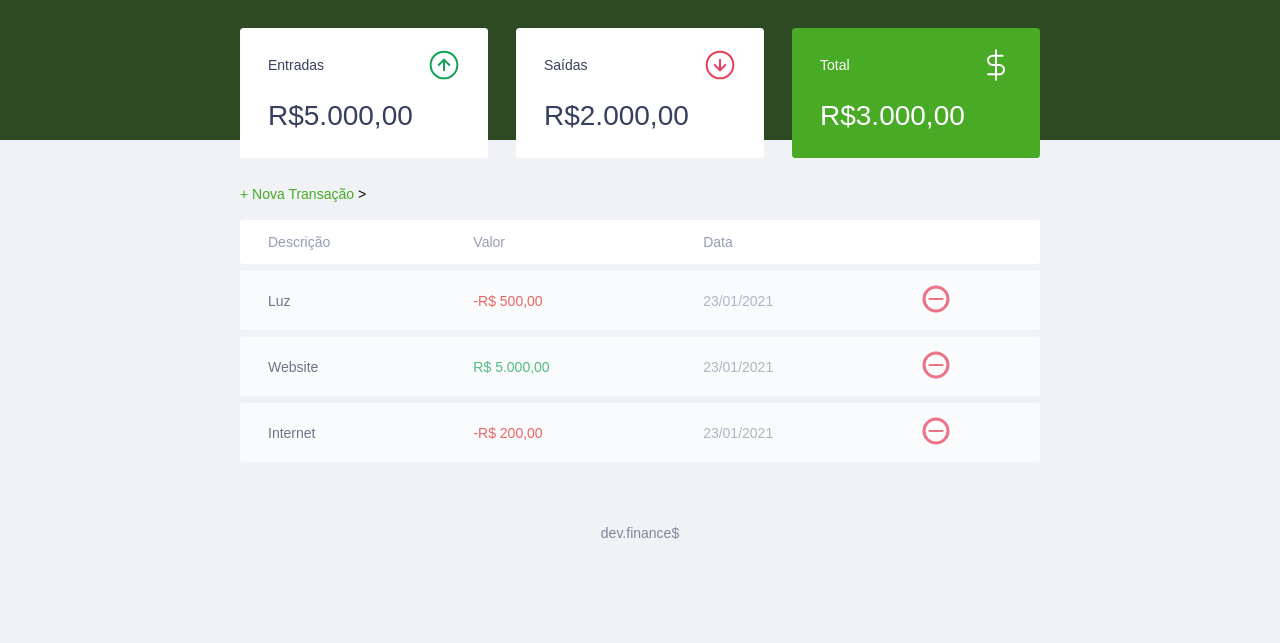
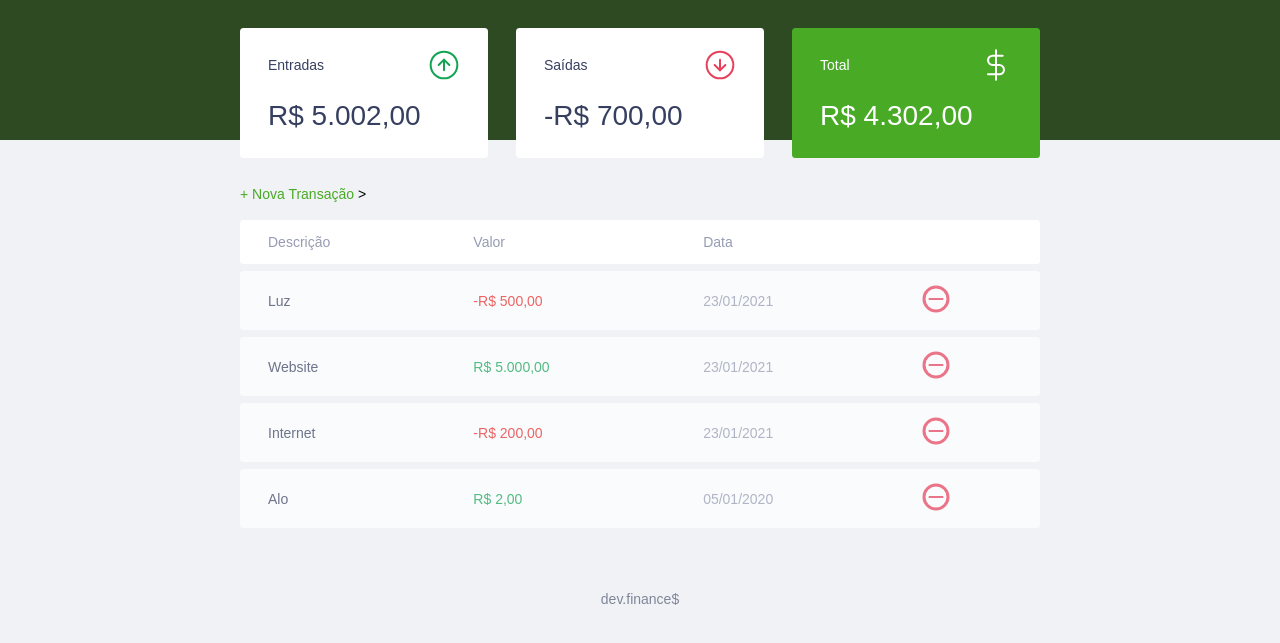
Before and after one commit to dvramos/DevFinance, a plain HTML site: page index.html in a window 1280 px wide. Shown: the part 55-698 px from the top of the page. Drawn offline with Linux system fonts and the light colour scheme.

Commit message:
Aula 03 - 3
Ajuste Income - Expense - Total

```diff
--- a/index.html
+++ b/index.html
@@ -24,21 +24,21 @@
                     <span>Entradas</span>
                     <img src="./assets/income.svg" alt="Imagem de Entrada">
                 </h3>
-                <p>R$5.000,00</p>
+                <p id="incomeDisplay">R$5.000,00</p>
             </div>
             <div class="card">
                 <h3>
                     <span>Saídas</span>
                     <img src="./assets/expense.svg" alt="Imagem de Saída">
                 </h3>
-                <p>R$2.000,00</p>
+                <p id="expenseDisplay">R$2.000,00</p>
             </div>
             <div class="card total">
              <h3>
                 <span>Total</span>
                 <img src="./assets/total.svg" alt="Imagem de Total">
             </h3>
-                <p>R$3.000,00</p>
+                <p id="totalDisplay">R$3.000,00</p>
             </div>
         </section>
 
--- a/script.js
+++ b/script.js
@@ -38,14 +38,35 @@ const transactions = [
     },   ]
 
 const Transaction = {
+    all: transactions,
+    add(transaction){
+        Transaction.all.push(transaction)
+
+        App.reload()
+    },
     incomes(){
-        // somar as entradas
+        let income = 0;
+        Transaction.all.forEach(transaction => {
+            if (transaction.amount > 0){
+                income += transaction.amount;
+            }
+        })
+
+    return income;
     },
+
     expenses(){
-        // somar as saidas
+        let expense = 0;
+        Transaction.all.forEach(transaction => {
+            if (transaction.amount < 0){
+                expense += transaction.amount;
+            }
+        })
+        return expense
     },
+
     total(){
-        // entada - saídas
+        return Transaction.incomes() + Transaction.expenses();
     }
 }
 
@@ -59,6 +80,7 @@ const DOM = {
         DOM.transactionsContainer.appendChild(tr)
 
         },
+
     innerHTMLTransaction(transaction){
         const CSSclass = transaction.amount > 0 ? "income" : "expense" // se amount maior que 0 vá para income senão vá para expense
 
@@ -71,6 +93,20 @@ const DOM = {
                         <td><img src="assets/minus.svg"   alt="Remover Transação"></td>
                     `
         return html
+    },
+
+
+    updateBalance(){
+        document.getElementById('incomeDisplay')
+            .innerHTML = Utils.formatCurrency(Transaction.incomes())
+        document.getElementById('expenseDisplay')
+            .innerHTML = Utils.formatCurrency(Transaction.expenses())
+        document.getElementById('totalDisplay')
+            .innerHTML = Utils.formatCurrency(Transaction.total())
+    },
+
+    clearTransactions(){
+        DOM.transactionsContainer.innerHTML = ""
     }
 }
 
@@ -92,6 +128,27 @@ const Utils = {
     }
 }
 
-transactions.forEach(function(transaction) {
-    DOM.addTransaction(transaction)
+const App = {
+    init() {
+
+        Transaction.all.forEach(function(transaction) {
+            DOM.addTransaction(transaction)
+        })
+
+        DOM.updateBalance()
+    },
+    reload(){
+        DOM.clearTransactions()
+        App.init()
+    },
+}
+
+App.init()
+
+
+Transaction.add({
+    id: 39,
+    description: 'Alo',
+    amount: 200,
+    date: '05/01/2020'
 })
```
